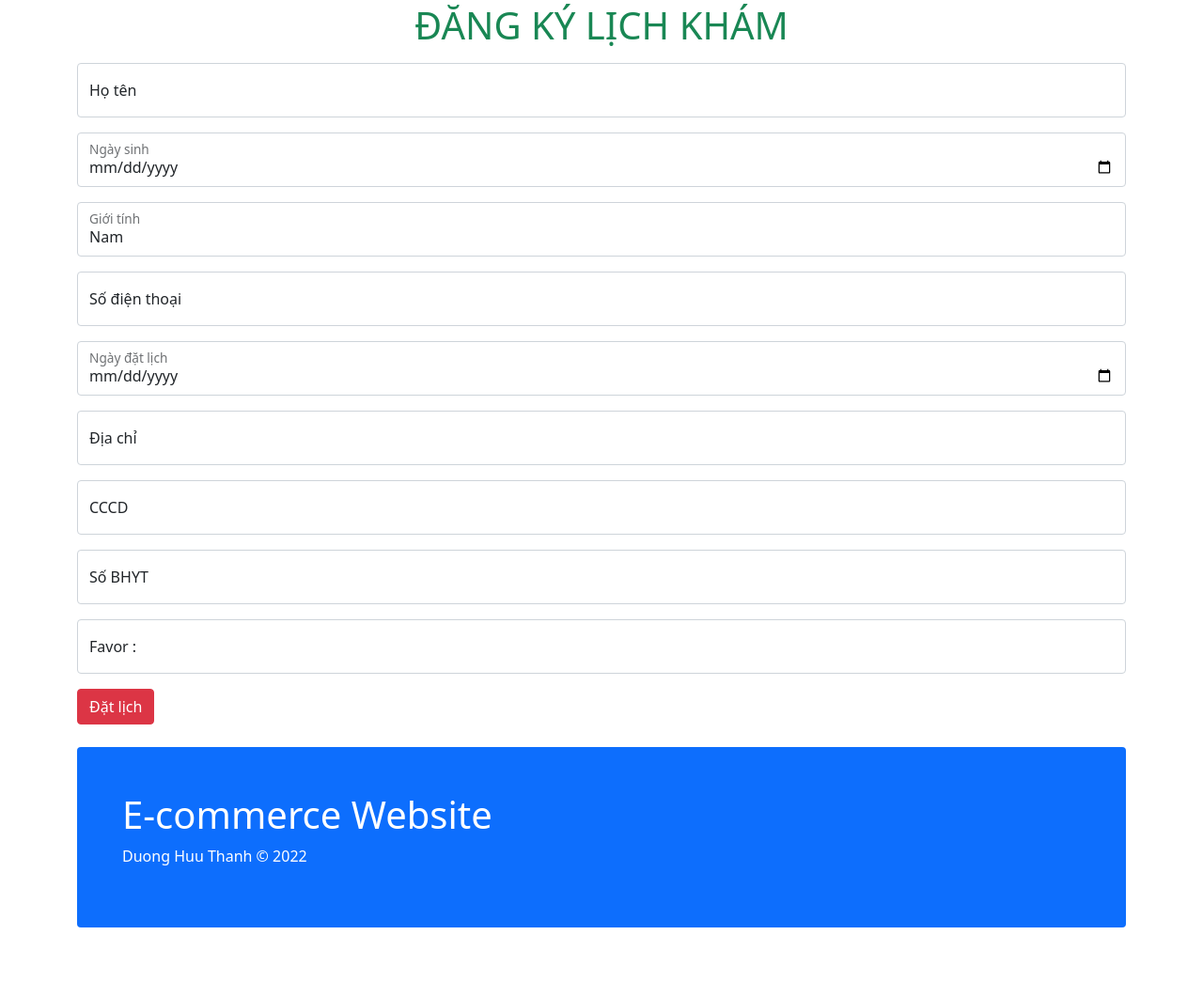
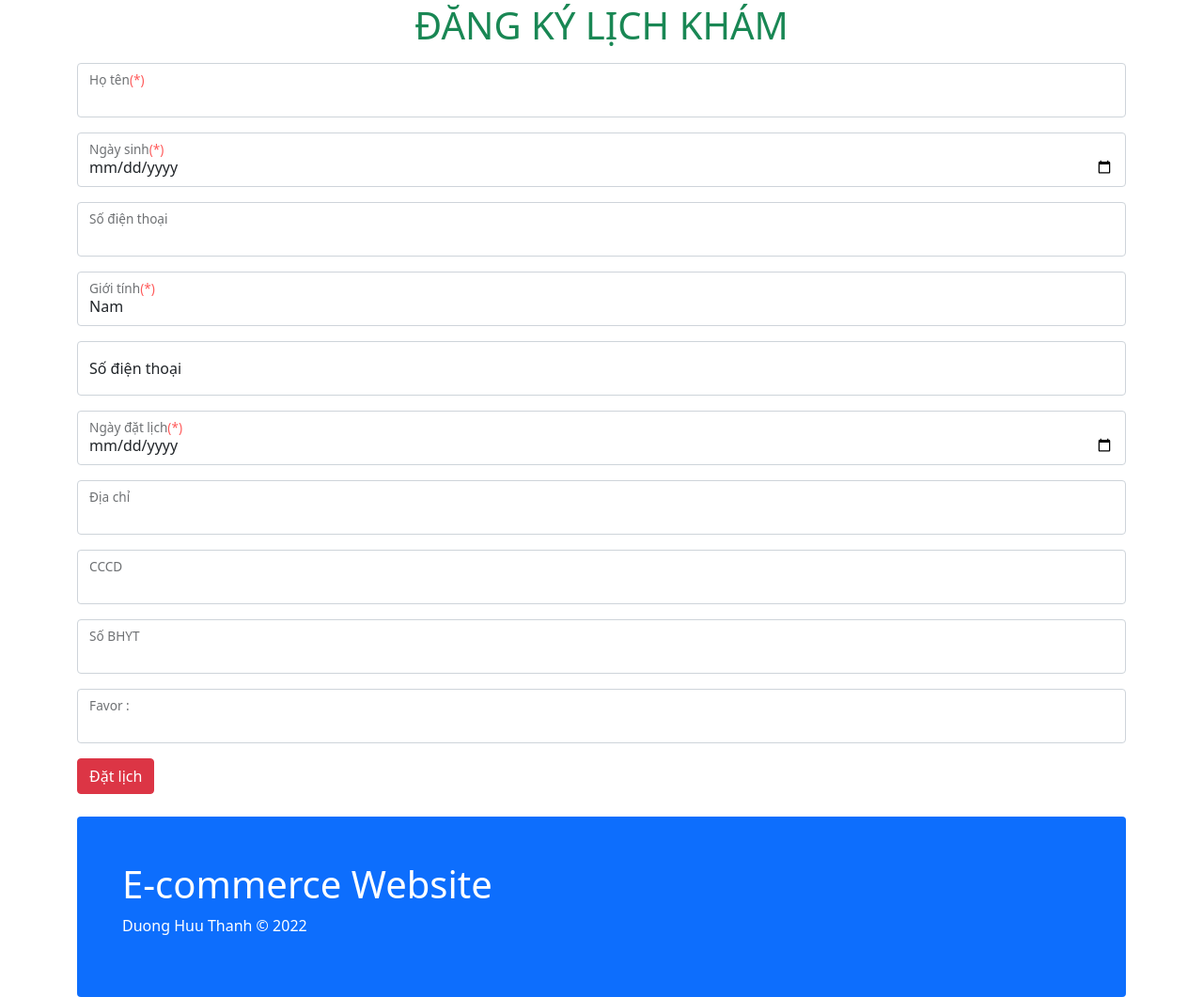
Before and after one commit to huynhminhha03/cnpm, a Flask app: page /dat-lich-kham in a window 1280 px wide. Shown: the part 53-1114 px from the top of the page at 94% size. Before the commit the page ends 1040 px from the top, so only its background shows below. Run offline with Flask 3, Linux system fonts and the light colour scheme.

Commit message:
fix style booking

```diff
--- a/app/static/css/style.css
+++ b/app/static/css/style.css
@@ -0,0 +1,3 @@
+.required-icon {
+    color: red;
+  }
--- a/app/templates/booking.html
+++ b/app/templates/booking.html
@@ -13,10 +13,9 @@ content %}
         type="text"
         class="form-control"
         required
-        placeholder="Nhập họ tên"
         name="name_patients"
       />
-      <label for="name">Họ tên</label>
+      <label>Họ tên<span class="required-icon">(*)</span></label>
     </div>
 
     <div class="form-floating mb-3 mt-3">
@@ -25,12 +24,18 @@ content %}
         class="form-control"
         required
         id="birthday"
-        placeholder="Nhập năm sinh"
         name="birthday"
       />
-      <label for="username">Ngày sinh</label>
+      <label>Ngày sinh<span class="required-icon">(*)</span></label>
     </div>
-
+    <div class="form-floating mt-3 mb-3">
+      <input
+        type="text"
+        class="form-control"
+        name="address"
+      />
+      <label >Số điện thoại</label>
+    </div>
     <div class="form-floating mt-3 mb-3">
       <select required class="form-control" name="gender">
         <option value="men">Nam</option>
@@ -38,7 +43,7 @@ content %}
         <option value="others">Khác</option>
 
       </select>
-      <label for="gender">Giới tính</label>
+      <label>Giới tính<span class="required-icon">(*)</span></label>
     </div>
 
     <div class="form-floating mb-3 mt-3">
@@ -54,8 +59,8 @@ content %}
     </div>
 
     <div class="form-floating mt-3 mb-3">
-      <input required type="date" class="form-control" id="avatar" name="booking" />
-      <label for="avatar">Ngày đặt lịch</label>
+      <input required type="date" class="form-control" name="booking" />
+      <label>Ngày đặt lịch<span class="required-icon">(*)</span></label>
     </div>
 
 
@@ -64,22 +69,18 @@ content %}
       <input
         type="text"
         class="form-control"
-        id="avatar"
         name="address"
-        placeholder="Nhập địa chỉ"
       />
-      <label for="avatar">Địa chỉ</label>
+      <label >Địa chỉ</label>
     </div>
 
       <div class="form-floating mb-3 mt-3">
       <input
         type="text"
         class="form-control"
-        id="name"
-        placeholder="Nhập địa chỉ"
         name="cccd"
       />
-      <label for="name">CCCD</label>
+      <label >CCCD</label>
     </div>
 
 
@@ -88,22 +89,18 @@ content %}
       <input
         type="text"
         class="form-control"
-        id="name"
-        placeholder="Nhập BHYT"
         name="bhyt"
       />
-      <label for="name">Số BHYT</label>
+      <label >Số BHYT</label>
     </div>
 
     <div class="form-floating mb-3 mt-3">
       <input
         type="text"
         class="form-control"
-        id="name"
-        placeholder="Nhu cầu"
         name="favor"
       />
-      <label for="name">Favor : </label>
+      <label >Favor : </label>
     </div>
 
 
```
